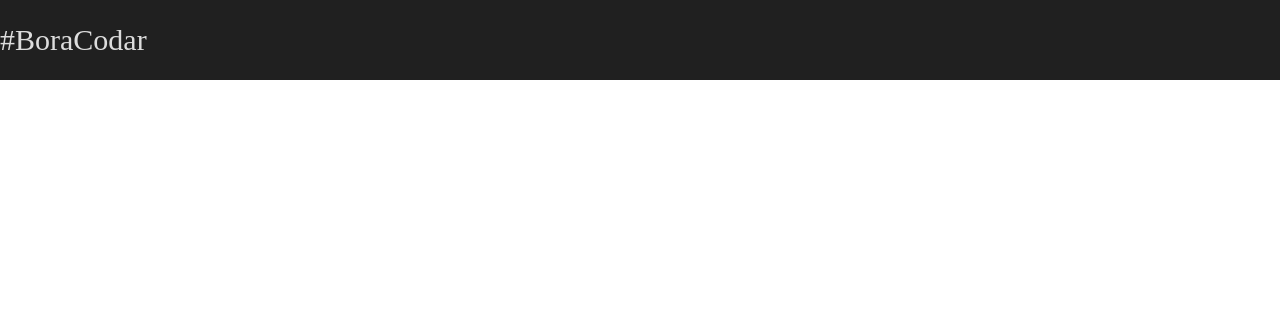
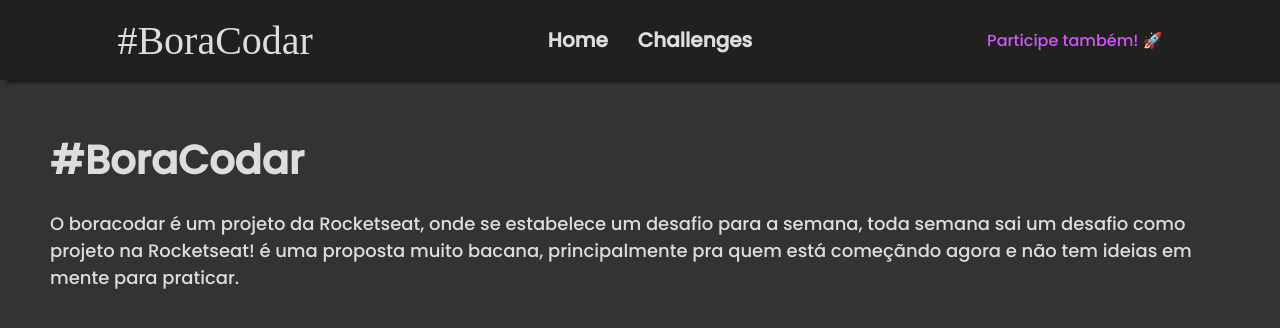
Before and after one commit to claytonfortunato/BoraCodar-Challenger, a React (Vite) app: page / in a window 1280 px wide. Shown: the top 328 px of the page. Built offline with nearby package versions, Linux system fonts and the light colour scheme; a web font is replaced by a local one.

Commit message:
feat: header finalizado and text home

```diff
--- a/src/App.tsx
+++ b/src/App.tsx
@@ -1,8 +1,10 @@
+import { Header } from "./components/Header";
 import { Home } from "./pages/Home";
 
 export const App = () => {
   return (
     <div className="App">
+      <Header />
       <Home />
     </div>
   );
--- a/src/components/Header/index.tsx
+++ b/src/components/Header/index.tsx
@@ -6,8 +6,14 @@
       <C.Logo>
         <h1>#BoraCodar</h1>
       </C.Logo>
-      <C.ContentPage></C.ContentPage>
-      <C.Box></C.Box>
+      <C.ContentPage>
+        <h1>Home</h1>
+
+        <h1>Challenges</h1>
+      </C.ContentPage>
+      <C.Box>
+        <a href="#">Participe também! 🚀</a>
+      </C.Box>
     </C.Container>
   );
 };
--- a/src/components/Header/styles.ts
+++ b/src/components/Header/styles.ts
@@ -8,17 +8,29 @@
 
   display: flex;
   align-items: center;
-  justify-content: space-between;
+  justify-content: space-around;
+
+  box-shadow: 6px 2px 4px 0px rgba(0, 0, 0, 0.68);
 `;
 
 export const Logo = styled.div`
   h1 {
-    font-size: 30px;
+    font-size: 40px;
     font-weight: normal;
     font-family: "Rubik Dirt", cursive;
   }
 `;
 
-export const ContentPage = styled.div``;
+export const ContentPage = styled.div`
+  display: flex;
+  gap: 30px;
+`;
 
-export const Box = styled.div``;
+export const Box = styled.div`
+  a {
+    font-size: 16px;
+
+    color: ${(props) => props.theme.pink};
+    text-decoration: none;
+  }
+`;
--- a/src/pages/Home/index.tsx
+++ b/src/pages/Home/index.tsx
@@ -4,7 +4,15 @@
 export const Home = () => {
   return (
     <C.Container>
-      <Header />
+      <C.Content>
+        <h1>#BoraCodar</h1>
+        <p>
+          O boracodar é um projeto da Rocketseat, onde se estabelece um desafio
+          para a semana, toda semana sai um desafio como projeto na Rocketseat!
+          é uma proposta muito bacana, principalmente pra quem está começãndo
+          agora e não tem ideias em mente para praticar.
+        </p>
+      </C.Content>
     </C.Container>
   );
 };
--- a/src/pages/Home/styles.ts
+++ b/src/pages/Home/styles.ts
@@ -1,3 +1,29 @@
 import styled from "styled-components";
 
-export const Container = styled.div``;
+export const Container = styled.div`
+  display: flex;
+  justify-content: center;
+  align-items: center;
+`;
+
+export const Content = styled.div`
+  color: ${(props) => props.theme.gray};
+
+  display: flex;
+  flex-direction: column;
+
+  gap: 20px;
+
+  max-width: 1280px;
+  width: 100%;
+
+  padding: 5rem 5rem;
+
+  h1 {
+    font-size: 4rem;
+  }
+
+  p {
+    font-size: 1.8rem;
+  }
+`;
--- a/src/styles/global.ts
+++ b/src/styles/global.ts
@@ -11,4 +11,8 @@
         box-sizing: border-box;
         font-family: 'Poppins', sans-serif;
     }
+
+    body {
+        background-color: ${(props) => props.theme.black02};
+    }
 `;
```
